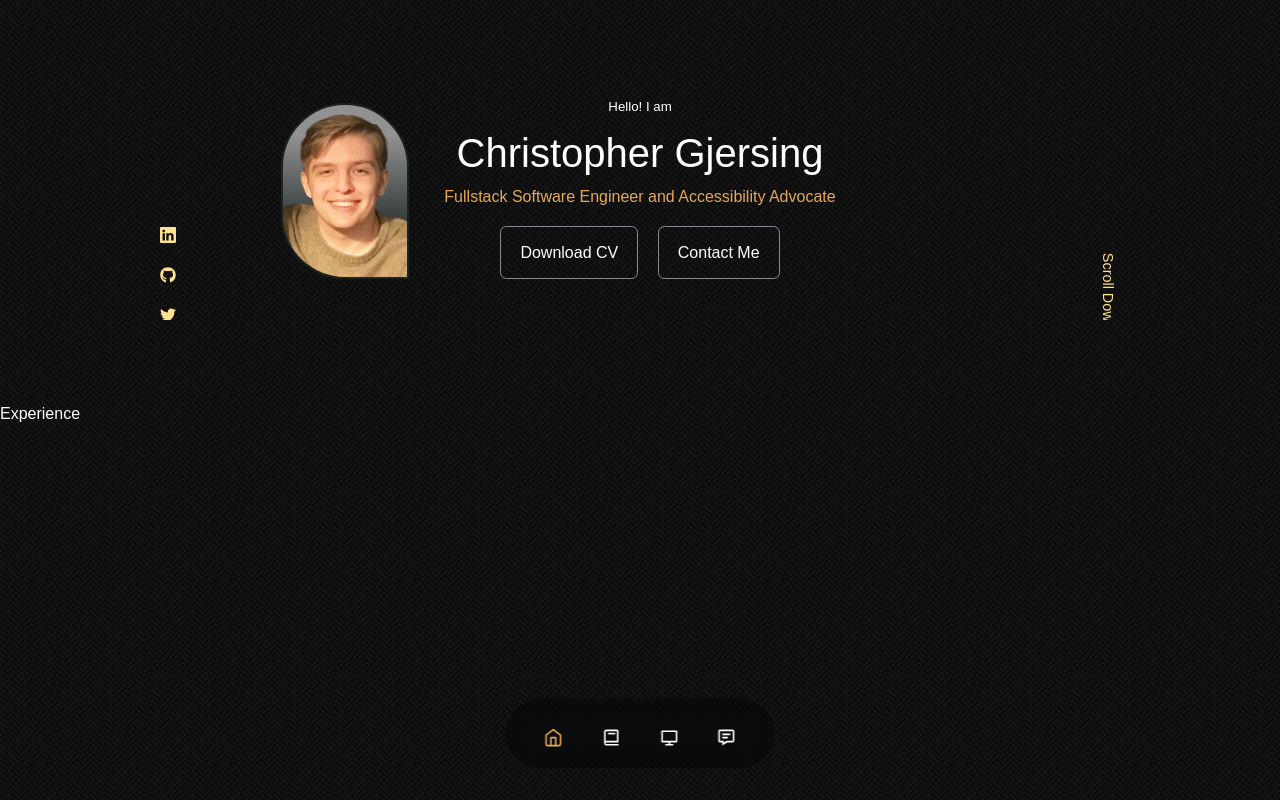
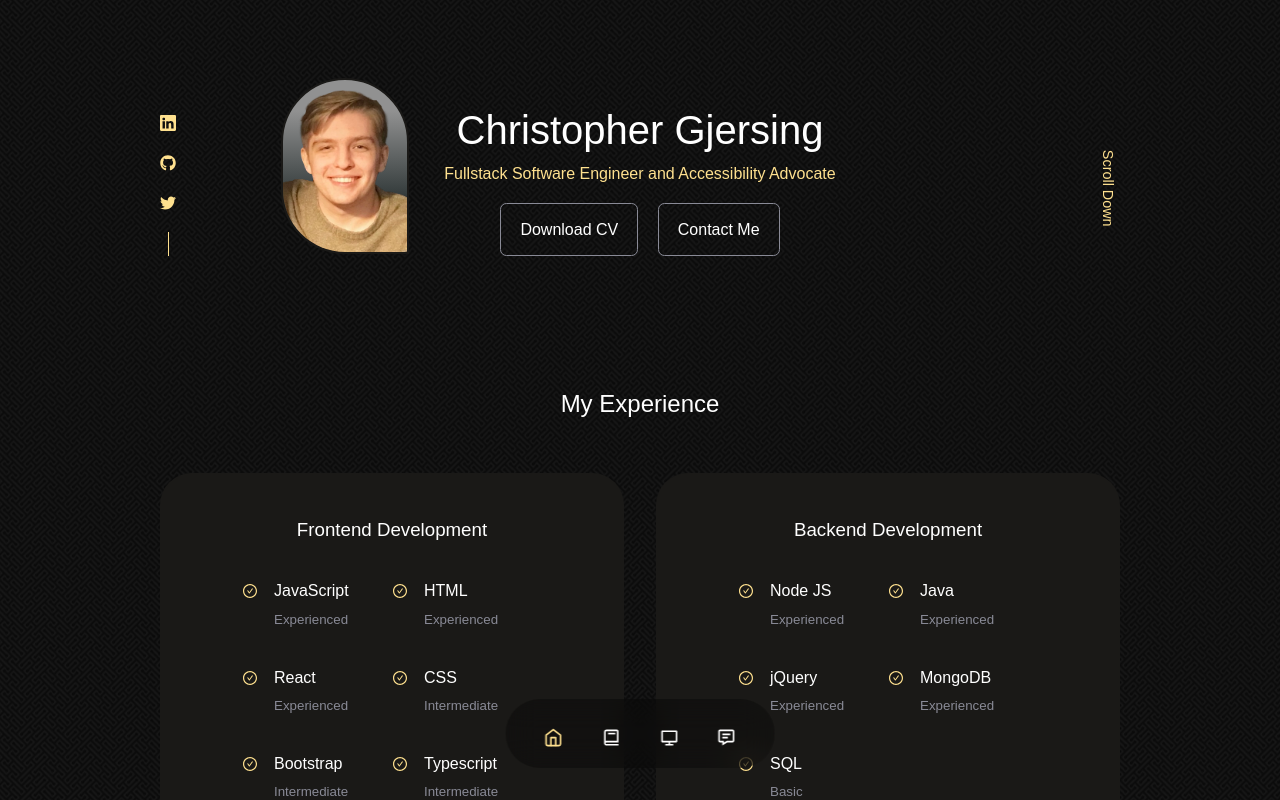
Before and after one commit to gjersing/gjersing-portfolio, a React (Create React App) app: page / in a window 1280 px wide. Shown: the top 800 px of the page. Built offline with nearby package versions, Linux system fonts and the light colour scheme; a web font is replaced by a local one.

Commit message:
Implement Experience section. Style: header size and nav active color

```diff
--- a/src/components/experience/Experience.jsx
+++ b/src/components/experience/Experience.jsx
@@ -1,9 +1,102 @@
 import React from 'react'
 import './experience.css'
+import {AiOutlineCheckCircle} from 'react-icons/ai'
 
 const Experience = () => {
   return(
-    <section id='experience'>Experience</section>
+    <section id='experience'>
+    <h2>My Experience</h2>
+
+      <div className='container experience__container'>
+        <div className='experience__frontend'>
+          <h3>Frontend Development</h3>
+          <div className='experience__content'>
+            <article className='experience__details'>
+              <AiOutlineCheckCircle className='text-bright experience__details-icon'/>
+              <div>
+                <h4>JavaScript</h4>
+                <small className='text-light'>Experienced</small>
+              </div>
+            </article>
+            <article className='experience__details'>
+              <AiOutlineCheckCircle className='text-bright experience__details-icon'/>
+              <div>
+                <h4>HTML</h4>
+                <small className='text-light'>Experienced</small>
+              </div>
+            </article>
+            <article className='experience__details'>
+              <AiOutlineCheckCircle className='text-bright experience__details-icon'/>
+              <div>
+                <h4>React</h4>
+                <small className='text-light'>Experienced</small>
+              </div>
+            </article>
+            <article className='experience__details'>
+              <AiOutlineCheckCircle className='text-bright experience__details-icon'/>
+              <div>
+                <h4>CSS</h4>
+                <small className='text-light'>Intermediate</small>
+              </div>
+            </article>
+            <article className='experience__details'>
+              <AiOutlineCheckCircle className='text-bright experience__details-icon'/>
+              <div>
+                <h4>Bootstrap</h4>
+                <small className='text-light'>Intermediate</small>
+              </div>
+            </article>
+            <article className='experience__details'>
+              <AiOutlineCheckCircle className='text-bright experience__details-icon'/>
+              <div>
+                <h4>Typescript</h4>
+                <small className='text-light'>Intermediate</small>
+              </div>
+            </article>
+          </div>
+        </div>
+        <div className='experience__backend'>
+          <h3>Backend Development</h3>
+          <div className='experience__content'>
+            <article className='experience__details'>
+              <AiOutlineCheckCircle className='text-bright experience__details-icon'/>
+              <div>
+                <h4>Node JS</h4>
+                <small className='text-light'>Experienced</small>
+              </div>
+            </article>
+            <article className='experience__details'>
+              <AiOutlineCheckCircle className='text-bright experience__details-icon'/>
+              <div>
+                <h4>Java</h4>
+                <small className='text-light'>Experienced</small>
+              </div>
+            </article>
+            <article className='experience__details'>
+              <AiOutlineCheckCircle className='text-bright experience__details-icon'/>
+              <div>
+                <h4>jQuery</h4>
+                <small className='text-light'>Experienced</small>
+              </div>
+            </article>
+            <article className='experience__details'>
+              <AiOutlineCheckCircle className='text-bright experience__details-icon'/>
+              <div>
+                <h4>MongoDB</h4>
+                <small className='text-light'>Experienced</small>
+              </div>
+            </article>
+            <article className='experience__details'>
+              <AiOutlineCheckCircle className='text-bright experience__details-icon'/>
+              <div>
+                <h4>SQL</h4>
+                <small className='text-light'>Basic</small>
+              </div>
+            </article>
+          </div>
+        </div>
+      </div>
+    </section>
   );
 }
 
--- a/src/components/experience/experience.css
+++ b/src/components/experience/experience.css
@@ -0,0 +1,67 @@
+.experience__container {
+  display: grid;
+  grid-template-columns: 1fr 1fr;
+  gap: 2rem;
+}
+
+.experience__container > div {
+  background: var(--color-bg);
+  padding: 2.4rem 5rem;
+  border-radius: 2rem;
+  border: 2px solid transparent;
+  transition: var(--transition);
+}
+
+.experience__container > div:hover {
+  background: transparent;
+  border-color: var(--color-primary);
+  cursor: default;
+}
+
+.experience__container > div h3 {
+  text-align: center;
+  margin-bottom: 2rem;
+}
+
+.experience__content {
+  display: grid;
+  grid-template-columns: 1fr 1fr;
+  row-gap: 2rem;
+}
+
+.experience__details {
+  display: flex;
+  gap: 1rem;
+}
+
+.experience__details-icon {
+  margin-top: 6px;
+}
+
+@media screen and (max-width: 1024px) {
+  .experience__container {
+    grid-template-columns: 1fr;
+  }
+
+  .experience__container > div {
+    width: 80%;
+    padding: 2rem;
+    margin: 0 auto;
+  }
+
+  .experience__content {
+    padding: 1rem;
+  }
+}
+
+@media screen and (max-width: 600px) {
+  .experience__container {
+    gap: 1rem;
+  }
+
+  .experience__container > div {
+    width: 100%;
+    padding: 2rem 1rem;
+    margin: 0 auto;
+  }
+}
--- a/src/components/header/Header.jsx
+++ b/src/components/header/Header.jsx
@@ -8,7 +8,6 @@ const Header = () => {
   return(
     <header>
       <div className="container header__container">
-        <h5>Hello! I am</h5>
         <h1>
         <img src={MeTransparent} alt="me" className='me' align='left'/>
         Christopher Gjersing
--- a/src/components/header/header.css
+++ b/src/components/header/header.css
@@ -1,7 +1,5 @@
 header {
-  height: 40vh;
   padding-top: 6rem;
-  overflow: hidden;
 }
 
 .header__container {
@@ -33,7 +31,7 @@ header h1 {
   position: absolute;
   gap: 0.8rem;
   left: 0;
-  top: 8rem;
+  top: 1rem;
 }
 
 .header__socials::after {
@@ -49,6 +47,7 @@ header h1 {
   transform: rotate(90deg);
   font-weight: 300;
   font-size: 0.9rem;
+  top: 5rem;
 }
 
 .me {
@@ -60,5 +59,5 @@ header h1 {
   height: 11rem;
   border-radius: 4rem 4rem 0 4rem;
   margin-right: 3rem;
-  top: -1rem;
+  top: -1.1rem;
 }
--- a/src/components/navbar/navbar.css
+++ b/src/components/navbar/navbar.css
@@ -24,9 +24,9 @@ nav a {
 
 nav a:hover {
   background: rgba(0, 0, 0, 0.2);
-  color: var(--color-bright-lighter);
+  color: var(--color-bright);
 }
 
 nav a.active {
-  color: var(--color-bright);
+  color: var(--color-bright-lighter);
 }
--- a/src/index.css
+++ b/src/index.css
@@ -18,8 +18,8 @@
 
   --transition: all 400ms ease;
 
-  --color-bg: #1D2323;
-  --color-primary: #383F3F;
+  --color-bg: #1a1917;
+  --color-primary: #484954;
   --color-trim: #23242e;
   --color-black: #010203;
   --color-trim-lighter: #898a96;
@@ -50,8 +50,7 @@ h1 {
 }
 
 section {
-  margin-top: 5rem;
-  height: 100vh;
+  padding-top: 8rem;
 }
 
 section > h2, section > h5 {
@@ -64,7 +63,11 @@ section > h2 {
 }
 
 .text-bright {
-  color: var(--color-bright);
+  color: var(--color-bright-lighter);
+}
+
+.text-light {
+  color: var(--color-trim-lighter);
 }
 
 a {
```
